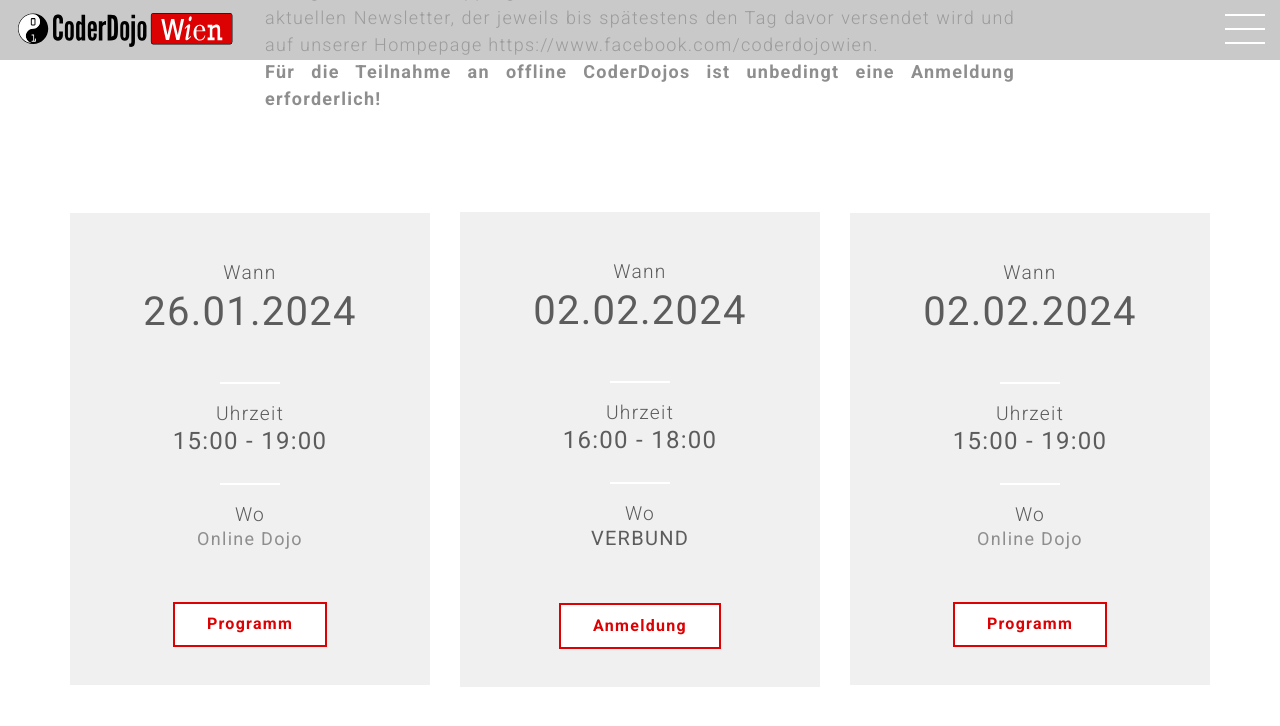
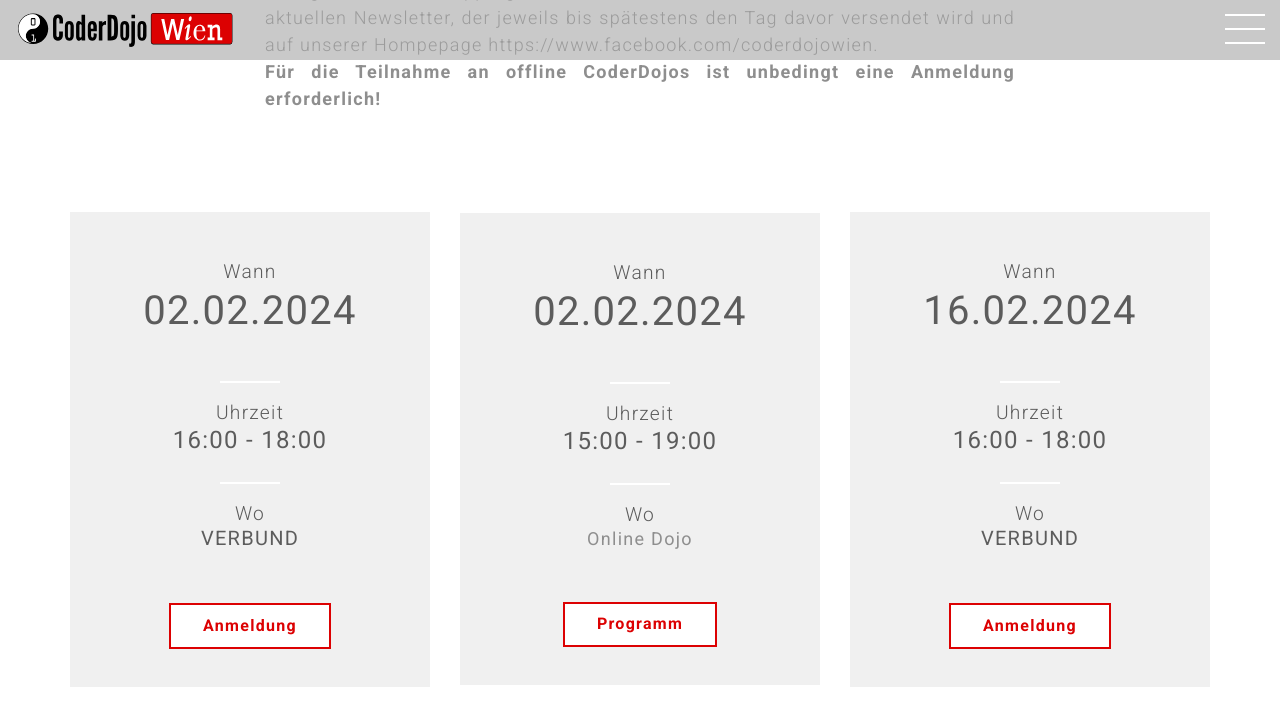
Before and after one commit to coderdojo-wien/coderdojo-wien.github.io, a Jekyll site: the page built from index.html, in a window 1280 px wide and 900 px high, scrolled down 3869 px, cut to the strip 0-792 px from the top of the window. Shown: the top 726 px of the strip. Built offline with Jekyll 4.4.1, drawn with Linux system fonts in a browser that asks for light colours; nearby versions of some CDN libraries; comment, search, counter and statistics services are not loaded.

Commit message:
Update events.yml

```diff
--- a/_data/events.yml
+++ b/_data/events.yml
@@ -2,16 +2,6 @@
 
 description: "Ein Anmeldung ist für die Teilnahme an den online CoderDojos nicht erforderlich. Das genaue Workshopprogramm mit den Teilnahmelinks finden sie in unserem aktuellen Newsletter, der jeweils bis spätestens den Tag davor versendet wird und auf unserer Hompepage https://www.facebook.com/coderdojowien. </br><b>Für die Teilnahme an offline CoderDojos ist unbedingt eine Anmeldung erforderlich!</b>"
 events-list:
-
-- event-date: 26.01.2024
-  event-time: 15:00 - 19:00
-  event-startdate: 2024-01-26T15:00:00+0100
-  event-enddate: 2024-01-26T19:00:00+0100
-  event-name: Online CoderDojo
-  event-type: Online
-  event-place: Online Dojo
-  event-place-name: Online
-  event-url: "https://linz.coderdojo.net/termine/"
 
 - event-date: 02.02.2024
   event-time: 16:00 - 18:00
@@ -37,6 +27,21 @@
   event-place-name: Online
   event-url: "https://linz.coderdojo.net/termine/"
 
+- event-date: 16.02.2024
+  event-time: 16:00 - 18:00
+  event-startdate: 2024-02-16T16:00:00+0100
+  event-enddate: 2024-02-16T18:00:00+0100
+  event-name: "CoderDojo Wien @ VERBUND"
+  event-type: Offline
+  event-registration-url: "https://www.eventbrite.at/e/coderdojo-wien-at-verbund-am-16-febuar-24-registrierung-804721231867"
+  event-place: <a href="#main-event-place-map">VERBUND</a>
+  event-place-name: VERBUND
+  event-place-streetaddress: Am Hof 6a
+  event-place-addresslocality: Wien
+  event-place-postalcode: 1010
+  event-place-addresscountry: AT
+
+
 # - event-date: 28.04.2023
 #   event-time: 16:00 - 18:00
 #   event-startdate: 2023-04-28T16:00:00+0100
```
